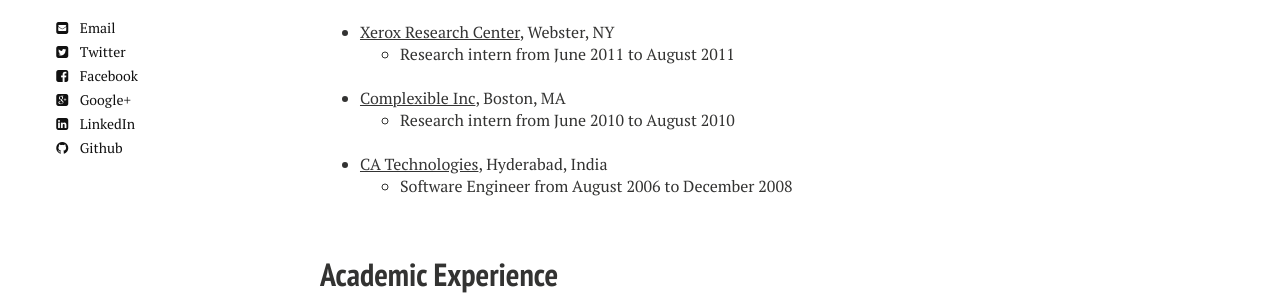
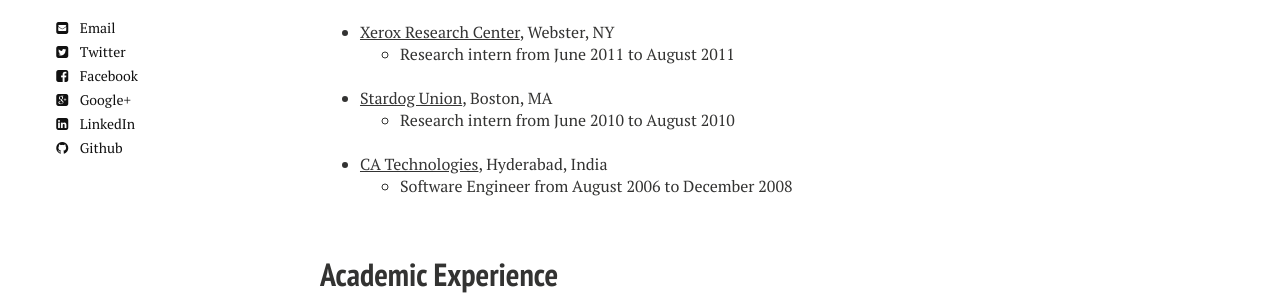
Before and after one commit to raghavam/raghavam.github.io, a Jekyll site: the page built from work-experience.md, in a window 1280 px wide. Shown: the part 411-706 px from the top of the page. Built offline with Jekyll 4.4.1, drawn with Linux system fonts in a browser that asks for light colours; nearby versions of some CDN libraries.

Commit message:
Complexible Inc is now Stardog Union

```diff
--- a/work-experience.md
+++ b/work-experience.md
@@ -24,7 +24,7 @@ share: false
     * Research intern from June 2011 to August 2011
 &nbsp;
 
-  * <a href="http://complexible.com/" target="_blank">Complexible Inc</a>, Boston, MA
+  * <a href="http://www.stardog.com/" target="_blank">Stardog Union</a>, Boston, MA
     * Research intern from June 2010 to August 2010
 &nbsp;
 
```
